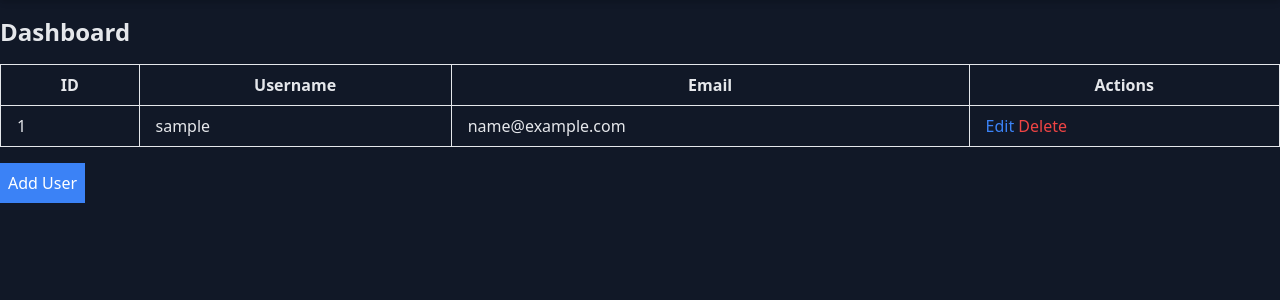
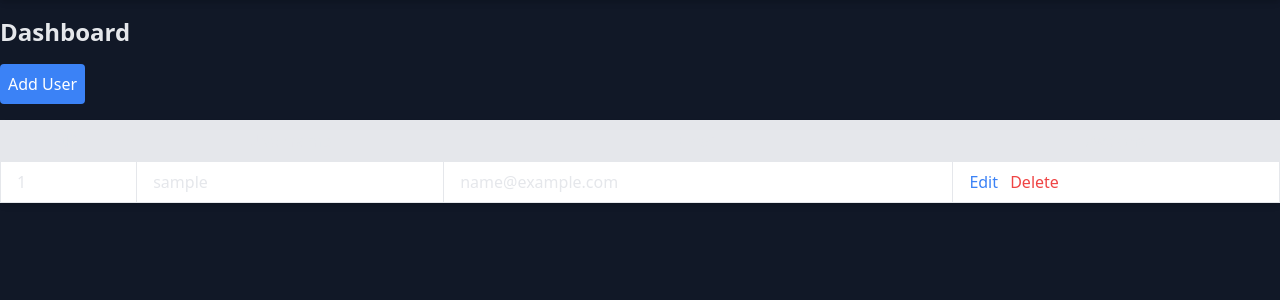
Before and after one commit to ArifNur0/PWP_ARIFNUR228, a Flask app: template templates/dashboard.html in a window 1280 px wide. Shown: the part 60-360 px from the top of the page. Run offline with Flask 3, Linux system fonts and the light colour scheme; the template is opened without the code that fills it: most values are stand-ins (such as "Sample title", 1, 10 or a date in 2020).

Commit message:
Update dashboard.html

```diff
--- a/templates/dashboard.html
+++ b/templates/dashboard.html
@@ -1,9 +1,10 @@
 {% extends 'base.html' %}
 {% block content %}
-<h2 class="text-2xl font-bold">Dashboard</h2>
-<table class="min-w-full mt-4">
+<h2 class="text-2xl font-bold mb-4">Dashboard</h2>
+<a href="{{ url_for('add_user') }}" class="bg-blue-500 text-white p-2 rounded mb-4 inline-block hover:bg-blue-600 transition duration-200">Add User</a>
+<table class="min-w-full bg-white shadow-md rounded">
     <thead>
-        <tr>
+        <tr class="bg-gray-200">
             <th class="border px-4 py-2">ID</th>
             <th class="border px-4 py-2">Username</th>
             <th class="border px-4 py-2">Email</th>
@@ -12,19 +13,16 @@
     </thead>
     <tbody>
         {% for user in users %}
-        <tr>
+        <tr class="hover:bg-gray-100">
             <td class="border px-4 py-2">{{ user.id }}</td>
             <td class="border px-4 py-2">{{ user.username }}</td>
             <td class="border px-4 py-2">{{ user.email }}</td>
             <td class="border px-4 py-2">
-                <a href="{{ url_for('edit_user', user_id=user.id) }}" class="text-blue-500">Edit</a>
-                <form action="{{ url_for('delete_user', user_id=user.id) }}" method="POST" style="display:inline;">
-                    <button type="submit" class="text-red-500">Delete</button>
-                </form>
+                <a href="{{ url_for('edit_user', user_id=user.id) }}" class="text-blue-500 hover:underline">Edit</a>
+                <a href="{{ url_for('delete_user', user_id=user.id) }}" class="text-red-500 hover:underline ml-2">Delete</a>
             </td>
         </tr>
         {% endfor %}
     </tbody>
 </table>
-<a href="{{ url_for('add_user') }}" class="mt-4 inline-block bg-blue-500 text-white p-2">Add User</a>
 {% endblock %}
```
